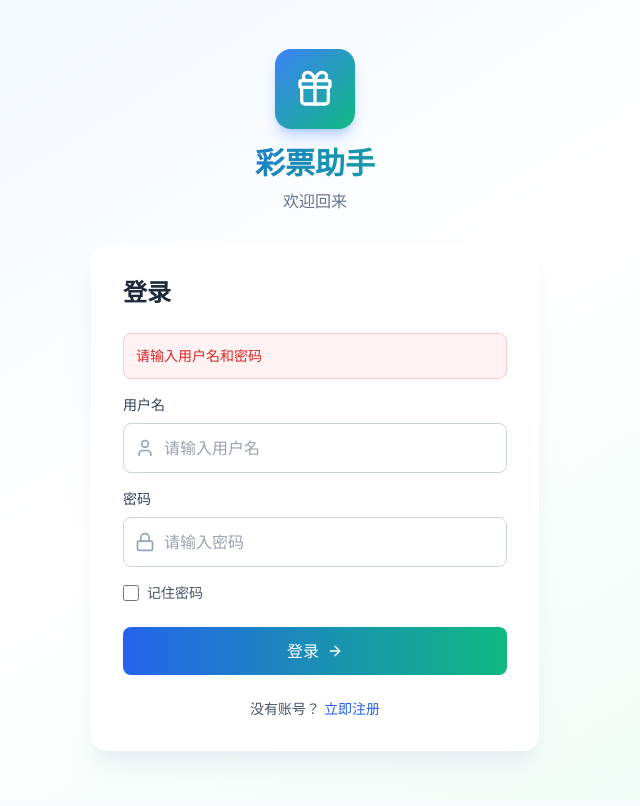
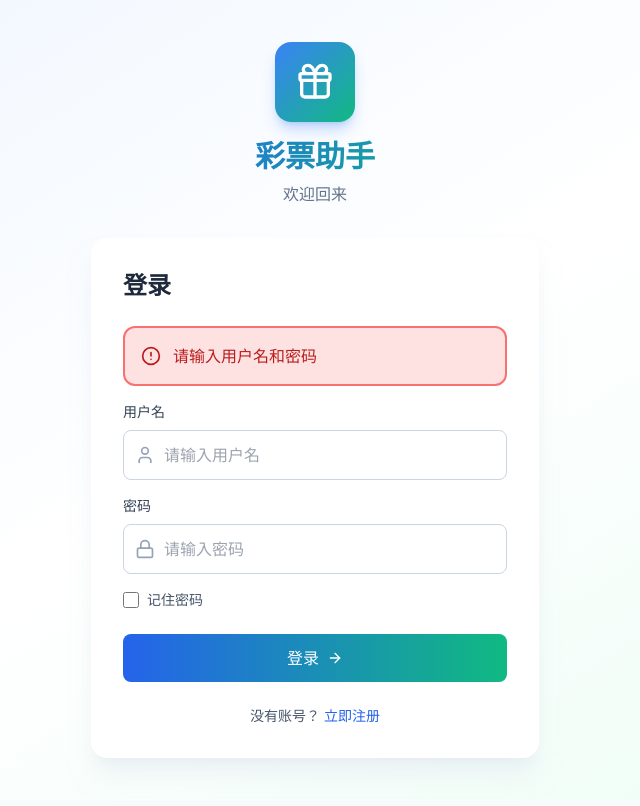
Before and after one commit to TechFunWay/lottery, a Vue app in the folder frontend/: page /login in a window 1280 px wide. Both pictures are taken after a click on the button "登录". Shown: the top 806 px of the page, without its empty margins (325-965 px from the left). Built offline with nearby package versions, Linux system fonts and the light colour scheme; no server answers.

Commit message:
更新：登录界面，登录账号密码错误时，不刷新

```diff
--- a/frontend/src/api/index.ts
+++ b/frontend/src/api/index.ts
@@ -42,7 +42,9 @@ api.interceptors.request.use(
 api.interceptors.response.use(
   (response) => response.data,
   (error) => {
-    if (error.response?.status === 401) {
+    // 如果是登录接口失败，不跳转（让调用者处理错误显示）
+    const isLoginRequest = error.config?.url?.includes('/auth/login')
+    if (error.response?.status === 401 && !isLoginRequest) {
       // 清除token并跳转到登录页
       localStorage.removeItem('token')
       localStorage.removeItem('user')
--- a/frontend/src/views/LoginView.vue
+++ b/frontend/src/views/LoginView.vue
@@ -3,7 +3,7 @@ import { ref, onMounted } from 'vue'
 import { useRouter, useRoute } from 'vue-router'
 import { authApi, configApi } from '../api'
 import { hashPassword } from '../utils/crypto'
-import { User, Lock, ArrowRight, Gift, Mail } from 'lucide-vue-next'
+import { User, Lock, ArrowRight, Gift, Mail, AlertCircle } from 'lucide-vue-next'
 
 const router = useRouter()
 const route = useRoute()
@@ -101,6 +101,7 @@ const handleLogin = async () => {
     router.push(redirect)
   } catch (err: any) {
     loginError.value = err.response?.data?.error || '登录失败，请检查用户名和密码'
+    return
   } finally {
     loading.value = false
   }
@@ -131,6 +132,7 @@ const handleRegister = async () => {
     setTimeout(() => router.push('/'), 1500)
   } catch (err: any) {
     registerError.value = err.response?.data?.error || '注册失败，请重试'
+    return
   } finally {
     loading.value = false
   }
@@ -172,8 +174,10 @@ const switchToLogin = () => {
       <div v-if="!isRegisterMode" class="bg-white rounded-2xl shadow-xl shadow-slate-200/50 p-8">
         <h2 class="text-2xl font-bold text-slate-800 mb-6">登录</h2>
 
-        <div v-if="loginError" class="mb-4 p-3 bg-red-50 border border-red-200 rounded-lg text-red-600 text-sm">
-          {{ loginError }}
+        <!-- 错误提示 - 醒目样式 -->
+        <div v-if="loginError" class="mb-4 p-4 bg-red-100 border-2 border-red-400 rounded-xl text-red-700 text-base font-medium flex items-center gap-3 animate-shake">
+          <AlertCircle class="w-5 h-5 flex-shrink-0" />
+          <span>{{ loginError }}</span>
         </div>
 
         <!-- 用户名 -->
@@ -258,8 +262,10 @@ const switchToLogin = () => {
         </div>
 
         <template v-else>
-          <div v-if="registerError" class="mb-4 p-3 bg-red-50 border border-red-200 rounded-lg text-red-600 text-sm">
-            {{ registerError }}
+          <!-- 错误提示 - 醒目样式 -->
+          <div v-if="registerError" class="mb-4 p-4 bg-red-100 border-2 border-red-400 rounded-xl text-red-700 text-base font-medium flex items-center gap-3 animate-shake">
+            <AlertCircle class="w-5 h-5 flex-shrink-0" />
+            <span>{{ registerError }}</span>
           </div>
 
           <!-- 用户名 -->
@@ -332,3 +338,16 @@ const switchToLogin = () => {
     </div>
   </div>
 </template>
+
+<style scoped>
+/* 错误提示抖动动画 */
+@keyframes shake {
+  0%, 100% { transform: translateX(0); }
+  10%, 30%, 50%, 70%, 90% { transform: translateX(-4px); }
+  20%, 40%, 60%, 80% { transform: translateX(4px); }
+}
+
+.animate-shake {
+  animation: shake 0.5s ease-in-out;
+}
+</style>
```
